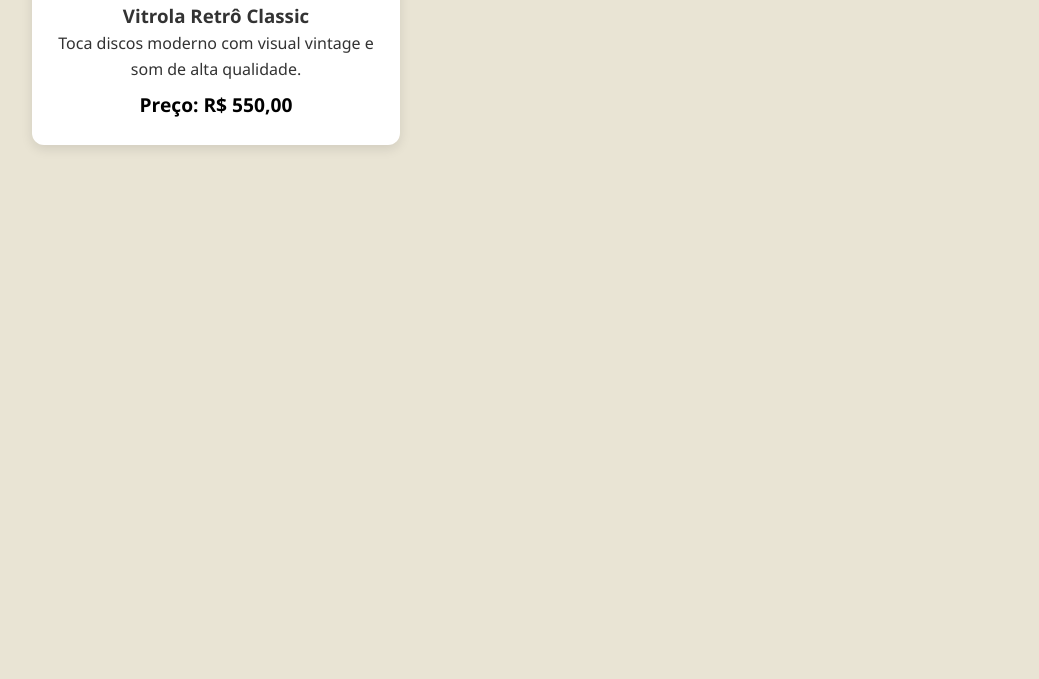
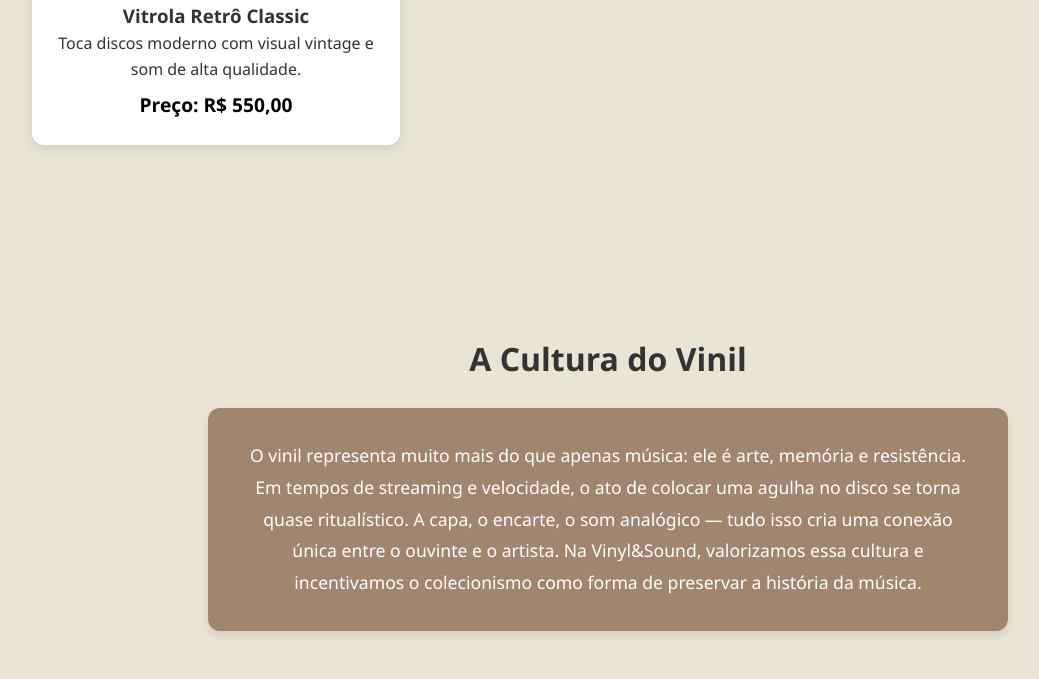
Before and after one commit to henrique-moitinho/capacitacaocimatecjr, a plain HTML site: page index.html in a window 1280 px wide. Shown: the part 2526-3205 px from the top of the page, without its empty margins (32-1071 px from the left). Before the commit the page ends 2751 px from the top, so only its background shows below. Drawn offline with Linux system fonts and the light colour scheme.

Commit message:
feat: adiciona seção 'Cultura do Vinil'

```diff
--- a/index.html
+++ b/index.html
@@ -187,3 +187,9 @@
       }
     }
   </style>
+  <section class="section" id="cultura">
+    <h2>A Cultura do Vinil</h2>
+    <div class="box">
+      O vinil representa muito mais do que apenas música: ele é arte, memória e resistência. Em tempos de streaming e velocidade, o ato de colocar uma agulha no disco se torna quase ritualístico. A capa, o encarte, o som analógico — tudo isso cria uma conexão única entre o ouvinte e o artista. Na Vinyl&Sound, valorizamos essa cultura e incentivamos o colecionismo como forma de preservar a história da música.
+    </div>
+  </section>
```
